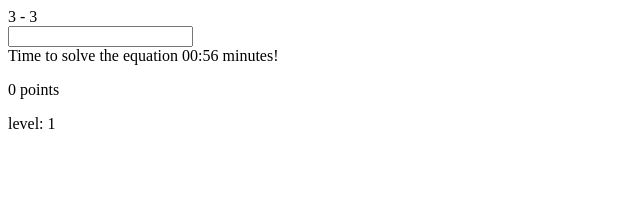
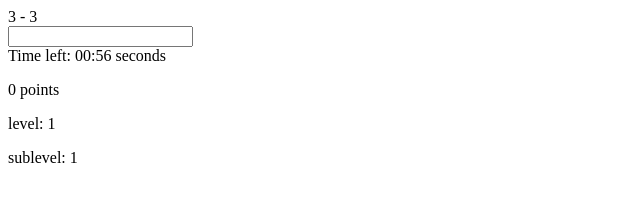
Before and after one commit to Project-web-2018-01/calculate-it, a website: page index.html in a window 1280 px wide. Shown: the whole page, without its empty margins (0-640 px from the left). Drawn offline with nearby package versions, Linux system fonts and the light colour scheme.

Commit message:
Minor fixes

```diff
--- a/index.html
+++ b/index.html
@@ -9,9 +9,10 @@
     <body>
         <div id="output"></div>
         <input id="value" type="number">
-        <div id="time-container">Time to solve the equation <span id="time">01:00</span> minutes!</div>
+        <div id="time-container">Time left: <span id="time">01:00</span><span id= "time-value"></span></div>
         <p><span id="points">0</span> points</p>
         <p><span id="level"></span></p>
+        <p><span id="sublevel"></span></p>
         <script
 			src="https://code.jquery.com/jquery-3.3.1.min.js"
 			integrity="sha256-FgpCb/KJQlLNfOu91ta32o/NMZxltwRo8QtmkMRdAu8="
--- a/script.js
+++ b/script.js
@@ -1,8 +1,8 @@
+(function(){
 
 var operators = ['/', '*', '-', '+'];
-var levelNumber = 2;
-var levelDisplay = 'level: ' + (levelNumber - 1);
-var sublevel = 1;
+var levelNumber;
+var sublevel;
 var countDown;
 
 function randomNumberRange(min, max) {
@@ -22,7 +22,6 @@ var Equation = function(left, right, operator) {
 			return '(' + left + ' ' + operator + ' ' + right + ')';
 		}
 	}
-	console.log('Equation');
 }
 
 //GETTING THE VALUE, COMPARING, INCREASING LEVEL
@@ -37,7 +36,6 @@ function inputListener(equationResult){
 			// alert('u a good at math');
 			$("#value").val('');
 			levelCounter();
-			console.log('inputListener');
 		}
 	});
 }
@@ -48,10 +46,14 @@ function levelCounter(){
 		levelNumber ++;
 		sublevel = 1;
 	}
-	console.log('level number: ' + levelNumber);
-	console.log('sublevel: ' + sublevel);
-	console.log('levelCounter');
 	pointsResume();
+}
+
+function levelsDisplaying(){
+	var levelDisplay = 'level: ' + (levelNumber - 1);
+	$('#level').text(levelDisplay).toString();
+	var sublevelDisplay = 'sublevel: ' + sublevel;
+	$('#sublevel').text(sublevelDisplay).toString();
 }
 
 //ADDING POINTS
@@ -61,8 +63,7 @@ function pointsResume(){
 	var points = parseInt($('#points').text());
 	points += 1;
 	$('#points').text(points);
-	console.log('pointsResume');
-	newGame();
+	gameMaster();
 }
 
 function generateEquation(numNodes) {
@@ -95,6 +96,8 @@ function startTimer(duration) {
 		seconds = seconds < 10 ? "0" + seconds : seconds;
 
 		$('#time').text(minutes + ":" + seconds);
+		$('#time-value').text(' minutes');
+		if(minutes < 1) $('#time-value').text(' seconds');
 
 		if (--duration < -1) {
 			clearInterval(countDown);
@@ -103,7 +106,6 @@ function startTimer(duration) {
 			alert('Time is up');
 			}
 	}, 1000);
-	console.log('Timer');
 }
 
 function stopTimer(){
@@ -111,20 +113,25 @@ function stopTimer(){
 }
 
 function gameMaster(){
+	levelsDisplaying();
 
 	var equationGenerate = generateEquation(levelNumber);
 	var equationDisplay = $('#output').text(equationGenerate).toString();
-	$('#level').text(levelDisplay).toString();
 	var equationResult = equationGenerate.getExpression().toFixed(1);
+
 	console.log(equationResult);
+	inputListener(equationResult);
 
-	inputListener(equationResult);
+	stopTimer();
+	var timeToStop = 60;
+	startTimer(timeToStop);
 	}
 
 function newGame(){
+	levelNumber = 2;
+	sublevel = 1;
 	gameMaster();
-	stopTimer();
-	var timeToStop = 60;
-	startTimer(timeToStop);
 }
 newGame();
+
+})()
```
Also changed, not shown: img/school-board.png (added).
